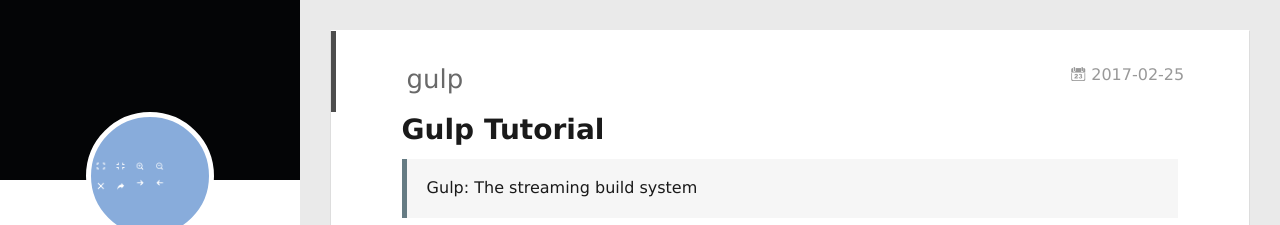
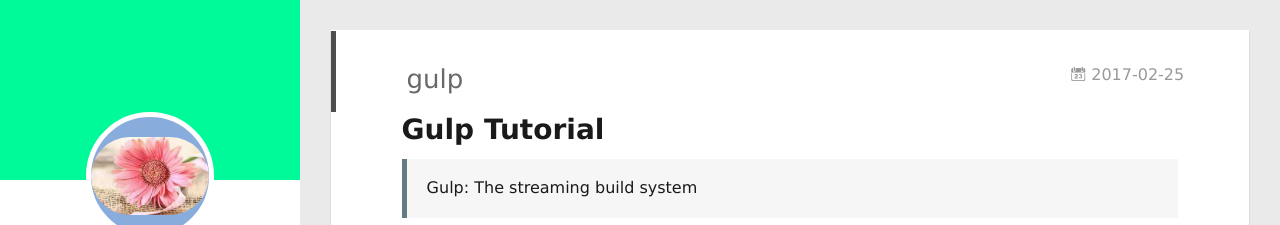
Before and after one commit to haocuili/haocuili.github.io, a plain HTML site: page index.html in a window 1280 px wide. Shown: the top 225 px of the page. Drawn offline with Linux system fonts and the light colour scheme; no server answers.

Commit message:
Site updated: 2017-02-25 20:48:57

```diff
--- a/index.html
+++ b/index.html
@@ -24,7 +24,7 @@
   <style type="text/css">
 
     #container.show {
-      background: linear-gradient(200deg,#a0cfe4,#e8c37e);
+      background: linear-gradient(200deg,#F5FFFA,#90EE90);
     }
   </style>
 
@@ -38,11 +38,11 @@
     <canvas id="anm-canvas" class="anm-canvas"></canvas>
     <div class="left-col" q-class="show:isShow">
 
-<div class="overlay" style="background: #040506"></div>
+<div class="overlay" style="background: #00FA9A"></div>
 <div class="intrude-less">
 	<header id="header" class="inner">
 		<a href="/" class="profilepic">
-			<img src="img/default-skin.png" class="js-avatar">
+			<img src="img/IMG_8385.JPG" class="js-avatar">
 		</a>
 		<hgroup>
 		  <h1 class="header-author"><a href="/">haocuili</a></h1>
@@ -93,14 +93,14 @@
     <div class="mid-col" q-class="show:isShow,hide:isShow|isFalse">
 
 <nav id="mobile-nav">
-  	<div class="overlay js-overlay" style="background: #040506"></div>
+  	<div class="overlay js-overlay" style="background: #00FA9A"></div>
 	<div class="btnctn js-mobile-btnctn">
   		<div class="slider-trigger list" q-on="click: openSlider(e)"><i class="icon icon-sort"></i></div>
 	</div>
 	<div class="intrude-less">
 		<header id="header" class="inner">
 			<div class="profilepic">
-				<img src="img/default-skin.png" class="js-avatar">
+				<img src="img/IMG_8385.JPG" class="js-avatar">
 			</div>
 			<hgroup>
 			  <h1 class="header-author js-header-author">haocuili</h1>
```
Also changed, not shown: 2015/05/24/hexo结合github快速搭建个人博客/index.html (+5 -5 lines), 2016/06/18/jQuery-lazyLoad参数/index.html (+5 -5 lines), 2016/08/01/走进javascript-不起眼的基础，值和分号/index.html (+5 -5 lines), 2016/12/05/你必须要知道的几个css技巧/index.html (+5 -5 lines), 2017/02/24/Ajax请求/index.html (+5 -5 lines), 2017/02/24/防止重复发送Ajax请求/index.html (+5 -5 lines), 2017/02/25/gulp/index.html (+5 -5 lines), archives/2015/05/index.html (+5 -5 lines), archives/2015/index.html (+5 -5 lines), archives/2016/06/index.html (+5 -5 lines), archives/2016/08/index.html (+5 -5 lines), archives/2016/12/index.html (+5 -5 lines), archives/2016/index.html (+5 -5 lines), archives/2017/02/index.html (+5 -5 lines), 3 more files.
